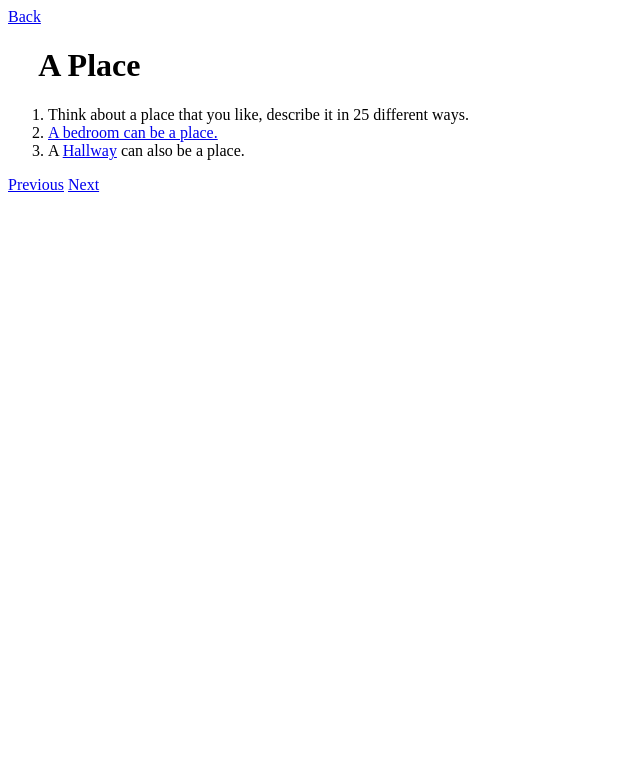
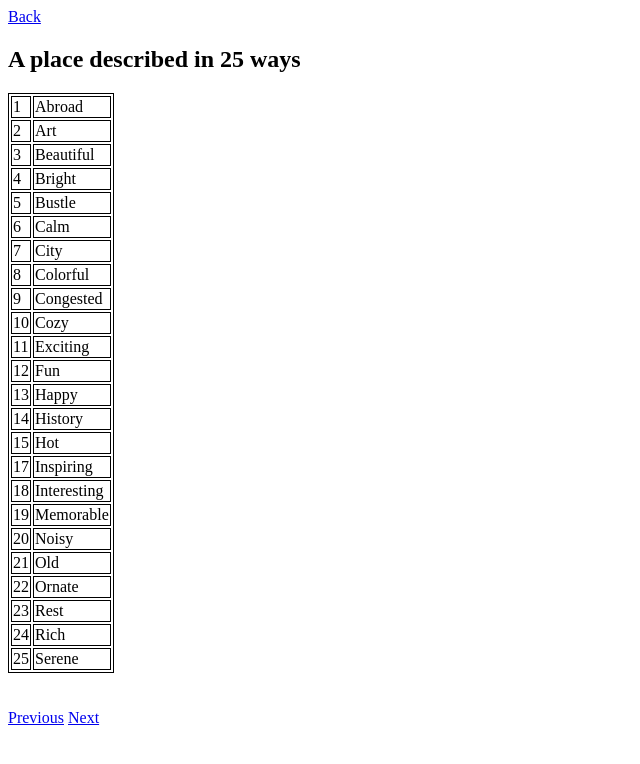
Before and after one commit to madimarquez/interactive, a plain HTML site: page exercises/a-place-10.html in a window 1280 px wide. Shown: the whole page, without its empty margins (0-640 px from the left). Drawn offline with Linux system fonts and the light colour scheme.

Commit message:
change
change

```diff
--- a/exercises/a-place-10.html
+++ b/exercises/a-place-10.html
@@ -9,20 +9,126 @@
   </head>
   <body>
     <a href="../index.html">Back</a>
-    <h1>&nbsp; &nbsp; A Place</h1>
-    <ol>
-      <!-- #1 -->
-      <li>
-Think about a place that you like, describe it in 25 different ways.      </li>
-      <!-- #2 -->
-      <li>
-        <a href="https://en.wikipedia.org/wiki/Bedroom">A bedroom can be a place.</a>
-      </li>
-      <!-- #3 -->
-      <li>
-        A <a href="https://en.wikipedia.org/wiki/Hallway">Hallway</a> can also be a place.
-      </li>
-    </ol>
+    <style>
+table, th, td {
+  border: 1px solid black;
+}
+</style>
+</head>
+<body>
+
+<h2>A place described in 25 ways</h2>
+
+<table>
+
+  <tr>
+    <td>1</td>
+    <td>Abroad</td>
+  </tr>
+  <tr>
+    <td>2</td>
+    <td>Art</td>
+  </tr>
+  <tr>
+    <td>3</td>
+    <td>Beautiful</td>
+  </tr>
+  <tr>
+    <td>4</td>
+    <td>Bright</td>
+  </tr>
+  <tr>
+    <td>5</td>
+    <td>Bustle</td>
+  </tr>
+  <tr>
+    <td>6</td>
+    <td>Calm</td>
+  </tr>
+  <tr>
+    <td>7</td>
+    <td>City</td>
+  </tr>
+  <tr>
+    <td>8</td>
+    <td>Colorful</td>
+  </tr>
+  <tr>
+    <td>9</td>
+    <td>Congested</td>
+  </tr>
+  <tr>
+    <td>10</td>
+    <td>Cozy</td>
+  </tr>
+  </tr>
+  <tr>
+    <td>11</td>
+    <td>Exciting</td>
+  </tr>
+  </tr>
+  <tr>
+    <td>12</td>
+    <td>Fun</td>
+  </tr>
+  </tr>
+  <tr>
+    <td>13</td>
+    <td>Happy</td>
+  </tr>
+  </tr>
+  <tr>
+    <td>14</td>
+    <td>History</td>
+  </tr>
+  </tr>
+  <tr>
+    <td>15</td>
+    <td>Hot</td>
+  </tr>
+  </tr>
+  <tr>
+    <td>17</td>
+    <td>Inspiring</td>
+  </tr>
+  <tr>
+    <td>18</td>
+    <td>Interesting</td>
+  </tr>
+  <tr>
+    <td>19</td>
+    <td>Memorable</td>
+  </tr>
+  <tr>
+    <td>20</td>
+    <td>Noisy</td>
+  </tr>
+   <tr>
+    <td>21</td>
+    <td>Old</td>
+  </tr>
+   <tr>
+    <td>22</td>
+    <td>Ornate</td>
+  </tr>
+   <tr>
+    <td>23</td>
+    <td>Rest</td>
+  </tr>
+   <tr>
+    <td>24</td>
+    <td>Rich</td>
+  </tr>
+   <tr>
+    <td>25</td>
+    <td>Serene</td>
+  </tr>
+</table>
+<br>
+<br>
+
+
+
         <a href="a-place-9.html">Previous</a>
     <a href="a-place.html">Next</a>
 
```
Also changed, not shown: exercises/a-place.html (+6 -3 lines), exercises/italy map.jpeg (added), 3 other files.
